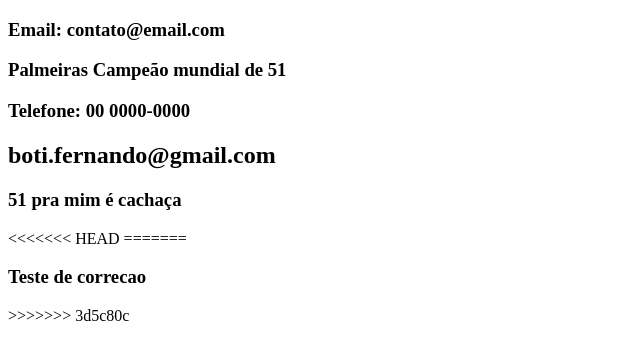
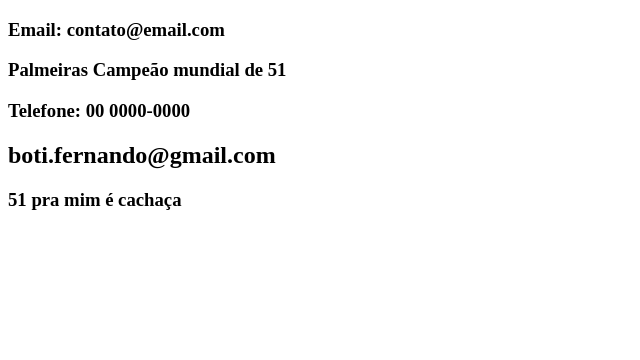
Before and after one commit to AldimarSantana/projeto-curso-git, a plain HTML site: page contato.html in a window 1280 px wide. Shown: the whole page, without its empty margins (0-640 px from the left). Drawn offline with Linux system fonts and the light colour scheme.

Commit message:
Removendos espaços

```diff
--- a/contato.html
+++ b/contato.html
@@ -9,14 +9,8 @@
             <h3>Email: contato@email.com</h3>
             <h3>Palmeiras Campeão mundial de 51</h3>
             <h3>Telefone: 00 0000-0000</h3>
-
             <h2>boti.fernando@gmail.com</h2>
-
             <h3>51 pra mim é cachaça</h3>
-<<<<<<< HEAD
-=======
-            <h3>Teste de correcao</h3>
->>>>>>> 3d5c80c
         </div>
     </body>
 </html>
```
